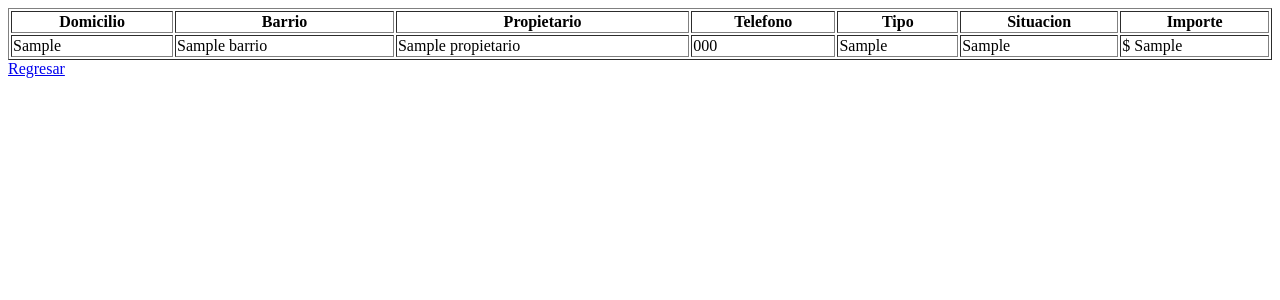
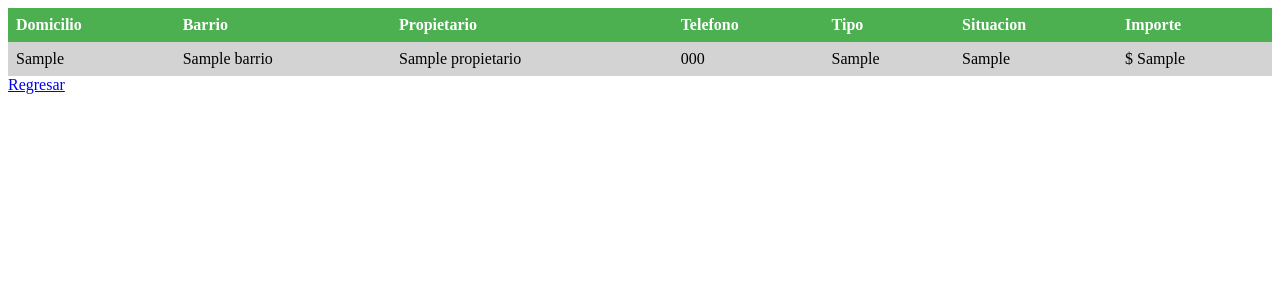
Before and after one commit to SebaPerez8/tp-app-web, a PHP site: page /consulta.php in a window 1280 px wide. Shown: the top 300 px of the page. Run offline with PHP 8.4, Linux system fonts and the light colour scheme; tables that the repository leaves empty or names only in its code hold one stand-in row (values such as "Sample post"); data that the repository does not hold is empty.

Commit message:
primeros estilos

```diff
--- a/consulta.php
+++ b/consulta.php
@@ -4,12 +4,13 @@
     <meta charset="UTF-8">
     <meta name="viewport" content="width=device-width, initial-scale=1.0">
     <meta http-equiv="X-UA-Compatible" content="ie=edge">
+    <link rel="stylesheet" href="estilos.css">
     <title>Resultado consulta</title>
 </head>
 <body>
 
 
-    <table style="width:100%" border = 1>
+    <table>
         <tr>
             <th>Domicilio</th>
             <th>Barrio</th>
--- /dev/null
+++ b/estilos.css
@@ -0,0 +1,16 @@
+table {
+    border-collapse: collapse;
+    width: 100%;
+  }
+
+  th, td {
+    text-align: left;
+    padding: 8px;
+  }
+
+  tr:nth-child(even){background-color: lightgrey}
+
+  th {
+    background-color: #4CAF50;
+    color: white;
+  }
```
